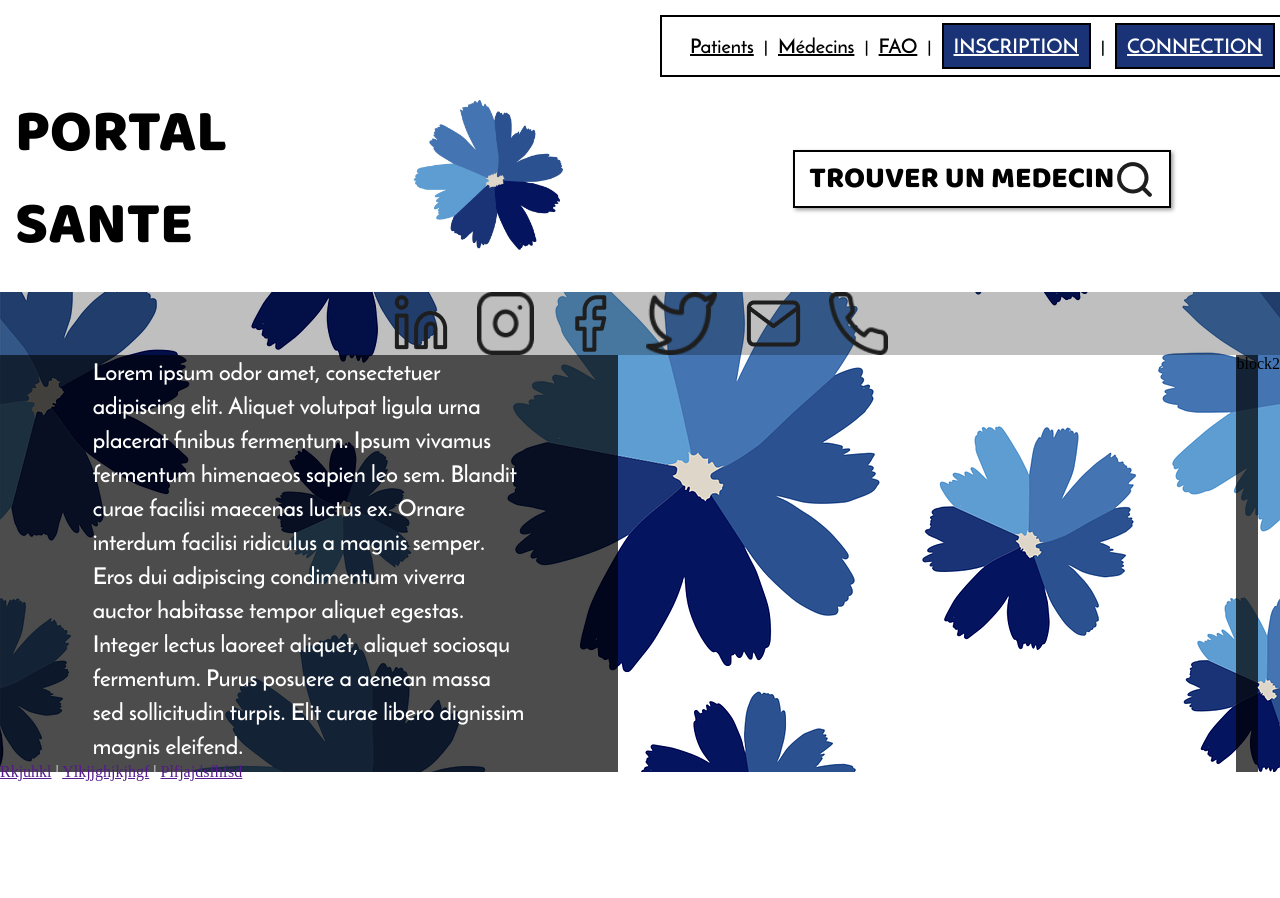
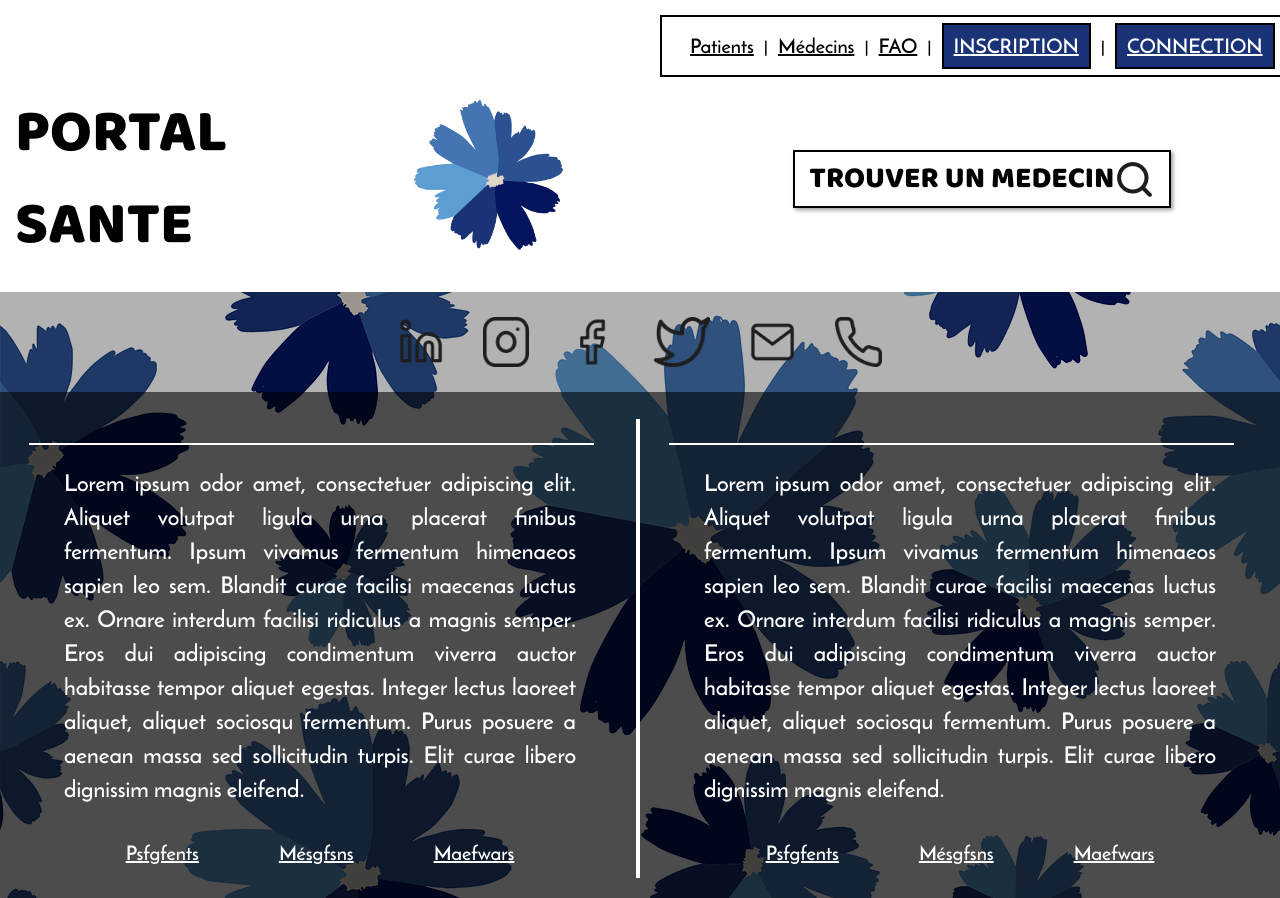
Before and after one commit to KiraCai/virtualHealth, a React app: page / in a window 1280 px wide. Shown: the top 898 px of the page. Before the commit the page ends 800 px from the top, so only its background shows below. Built offline with nearby package versions, Linux system fonts and the light colour scheme.

Commit message:
footer part2

```diff
--- a/application/App.js
+++ b/application/App.js
@@ -51,36 +51,59 @@ function Navigation() {
 function Basement() {
   return (
     <footer>
-      <div id="image-section" class="footwrap">
+      <div class="footwrap">
         <div class="fbox1">
           <div id="logofoot">
-            <img src={ind} height="63px" />
-            <img src={inst} height="63px" />
-            <img src={fac} height="63px" />
-            <img src={twi} height="63px" />
-            <img src={mail} height="63px" />
-            <img src={tel} height="63px" />
+            <img src={ind} />
+            <img src={inst} />
+            <img src={fac} />
+            <img src={twi} />
+            <img src={mail} />
+            <img src={tel} />
           </div>
         </div>
         <div class="fbox2">
-          <div class="textfoot thin create-line-left">
-            Lorem ipsum odor amet, consectetuer adipiscing elit. Aliquet
-            volutpat ligula urna placerat finibus fermentum. Ipsum vivamus
-            fermentum himenaeos sapien leo sem. Blandit curae facilisi maecenas
-            luctus ex. Ornare interdum facilisi ridiculus a magnis semper. Eros
-            dui adipiscing condimentum viverra auctor habitasse tempor aliquet
-            egestas. Integer lectus laoreet aliquet, aliquet sociosqu fermentum.
-            Purus posuere a aenean massa sed sollicitudin turpis. Elit curae
-            libero dignissim magnis eleifend.
+          <div class="textfoot thin">
+            <p>
+              Lorem ipsum odor amet, consectetuer adipiscing elit. Aliquet
+              volutpat ligula urna placerat finibus fermentum. Ipsum vivamus
+              fermentum himenaeos sapien leo sem. Blandit curae facilisi
+              maecenas luctus ex. Ornare interdum facilisi ridiculus a magnis
+              semper. Eros dui adipiscing condimentum viverra auctor habitasse
+              tempor aliquet egestas. Integer lectus laoreet aliquet, aliquet
+              sociosqu fermentum. Purus posuere a aenean massa sed sollicitudin
+              turpis. Elit curae libero dignissim magnis eleifend.
+            </p>
           </div>
-          <div class="boxli">
+          <div class="boxli thin">
             <a href="" title="There is no link yet!">
-              Rkjuhkl
-            </a>{' '}
-            | <a href="">Ylkjjghjkjhgf</a> | <a href="">Plfjajdsfhfsd</a>
+              Psfgfents
+            </a>
+            <a href="">Mésgfsns</a>
+            <a href="">Maefwars</a>
           </div>
         </div>
-        <div class="fbox3">block2</div>
+        <div class="fbox3">
+          <div class="textfoot thin">
+            <p>
+              Lorem ipsum odor amet, consectetuer adipiscing elit. Aliquet
+              volutpat ligula urna placerat finibus fermentum. Ipsum vivamus
+              fermentum himenaeos sapien leo sem. Blandit curae facilisi
+              maecenas luctus ex. Ornare interdum facilisi ridiculus a magnis
+              semper. Eros dui adipiscing condimentum viverra auctor habitasse
+              tempor aliquet egestas. Integer lectus laoreet aliquet, aliquet
+              sociosqu fermentum. Purus posuere a aenean massa sed sollicitudin
+              turpis. Elit curae libero dignissim magnis eleifend.
+            </p>
+          </div>
+          <div class="boxli thin">
+            <a href="" title="There is no link yet!">
+              Psfgfents
+            </a>
+            <a href="">Mésgfsns</a>
+            <a href="">Maefwars</a>
+          </div>
+        </div>
       </div>
     </footer>
   );
--- a/application/index.css
+++ b/application/index.css
@@ -105,28 +105,23 @@ nav {
 /*for footer*/
 .footwrap {
   display: grid;
-  grid-auto-rows: minmax(40px, auto);
-  /*grid-auto-columns: minmax(100px, auto);*/
+  grid-auto-rows: minmax(100px, auto);
   grid-template-areas:
     ' one one '
-    ' two three '
-    ' two three '
     ' two three ';
   grid-gap: 0px;
   align-items: center;
   margin: 0px;
-}
-#image-section {
+
   background-image: url('./pictures/knapweed2.png');
   background-repeat: no-repeat;
   background-size: cover;
   background-position: 50% 50%;
-  height: 480px;
   z-index: 0;
 }
 .fbox1 {
   grid-area: one;
-  background-color: rgb(0, 0, 0, 25%);
+  background-color: rgb(0, 0, 0, 30%);
   height: 100%;
   z-index: 10;
 }
@@ -140,53 +135,78 @@ nav {
   justify-content: space-around; /*x*/
   grid-gap: 10px;
 }
+#logofoot img {
+  height: 50px;
+}
 .fbox2 {
+  grid-area: two;
+  background-color: rgb(0, 0, 0, 70%);
+  height: 100%;
+  width: 50%;
+  z-index: 20;
+  align-self: center;
+  justify-self: start;
+  color: white;
+  display: flex;
+  align-items: center;
+  justify-content: space-evenly;
+  flex-direction: column;
+}
+.fbox3 {
   grid-area: two;
   background-color: rgb(0, 0, 0, 70%);
   height: 100%;
   width: 50%;
   z-index: 10;
   align-self: center;
-  justify-self: start;
+  justify-self: end;
   color: white;
-}
-.fbox3 {
-  grid-area: three;
-  background-color: rgb(0, 0, 0, 70%);
-  height: 100%;
-  width: 50%;
-  z-index: 10;
+  display: flex;
+  align-items: center;
+  justify-content: space-evenly;
+  flex-direction: column;
 }
 .textfoot {
-  width: 70%;
-  align-self: center;
-  justify-self: center;
+  text-align: justify;
+  margin: 10px;
+  margin-top: 40px;
+  height: 70%;
+  width: 80%;
   font-size: 23px;
-  grid-gap: 10px;
   z-index: 20;
+  position: relative;
 }
-/*.create-line-left {
+.textfoot::before {
+  position: absolute;
+  top: 0px;
+  left: -35px;
+  width: 110%;
+  border: 1px solid white;
+  content: '';
+}
+
+.fbox2 {
   position: relative;
-}*/
-/*.create-line-left:after {
-  content: ' ';
-  background: red;
-  width: 3px;
-  height: 80%;
+}
+.fbox2::after {
+  position: absolute;
+  right: 0px;
+  bottom: 20px;
+  height: 90%;
+  border: 2px solid white;
+  content: '';
+}
+
+.boxli {
+  margin-top: 20px;
+  margin-bottom: 20px;
+}
+
+.boxli > * {
+  color: white;
+  font-size: 20px;
   z-index: 20;
-
-  position: absolute;
-}*/
-.boxli {
-  color: white;
-  z-index: 20;
-  /*align-self: center;
-  justify-self: center;
-  display: flex;
-  align-items: center;
-  justify-content: space-around;
-  padding-left: 28px;
-  padding-top: 6px;
-  padding-bottom: 6px;
-  padding-right: 28px;*/
+  margin: 40px;
+  margin-top: 30px;
+  margin-bottom: 30px;
 }
```
Also changed, not shown: 1 other file (tests, documents, lock files or other folders).
